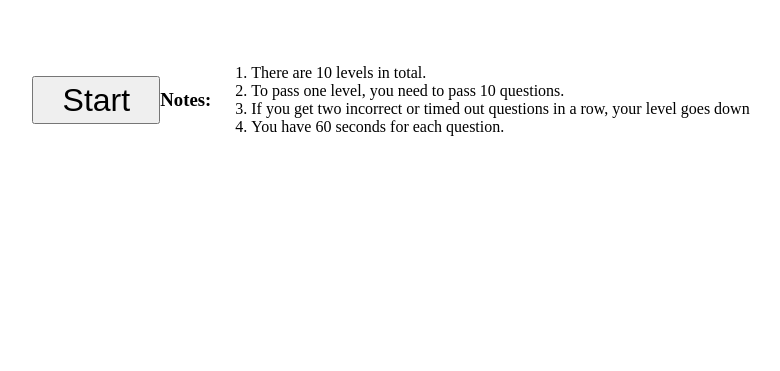
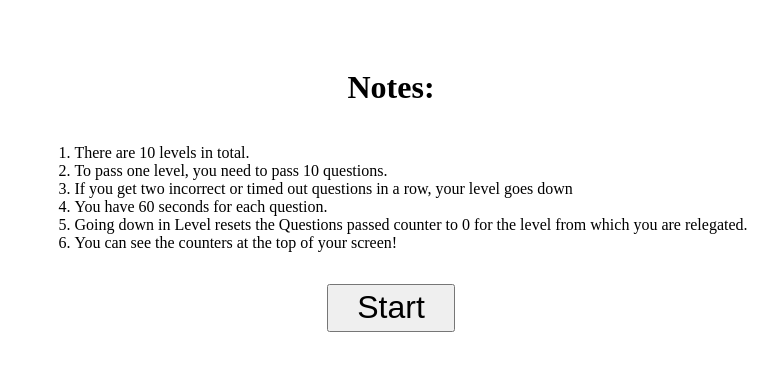
Before and after one commit to Wasif-Shahzad/oops-oop, a Django app: page / in a window 1280 px wide. Shown: the part 88-459 px from the top of the page, without its empty margins (249-1029 px from the left). Run offline with Django 5.2, Linux system fonts and the light colour scheme; the visitor is signed in with stand-in values (Sample User, id 1); parts of the project's set-up code (start-up, migrations or seed data) failed here and were passed over.

Commit message:
Enhance message on index page

```diff
--- a/core/templates/core/index.html
+++ b/core/templates/core/index.html
@@ -1,18 +1,20 @@
 {% extends 'core/base.html' %}
 {% block content %}
-<div class="container" style="display: flex; align-items: center; justify-content: center; margin-top: 3rem;">
+<div class="container" style="display: flex; flex-direction: column; align-items: center; justify-content: center; margin-top: 3rem;">
     {% if user.is_authenticated %}
-        <form action="" method="post">
-            {% csrf_token %}
-            <button type="submit" style="height: 3rem; width: 8rem; font-size: 2rem;">Start</button>
-        </form>
-        <h3>Notes:</h3>
+        <h1>Notes:</h1>
         <ol>
             <li>There are 10 levels in total.</li>
             <li>To pass one level, you need to pass 10 questions.</li>
             <li>If you get two incorrect or timed out questions in a row, your level goes down</li>
             <li>You have 60 seconds for each question.</li>
+            <li>Going down in Level resets the Questions passed counter to 0 for the level from which you are relegated.</li>
+            <li>You can see the counters at the top of your screen!</li>
         </ol>
+        <form action="" method="post" style="margin-top: 1rem;">
+            {% csrf_token %}
+            <button type="submit" style="height: 3rem; width: 8rem; font-size: 2rem;">Start</button>
+        </form>
     {% else %}
         <p>Login to get started!</p>
     {% endif %}
```
